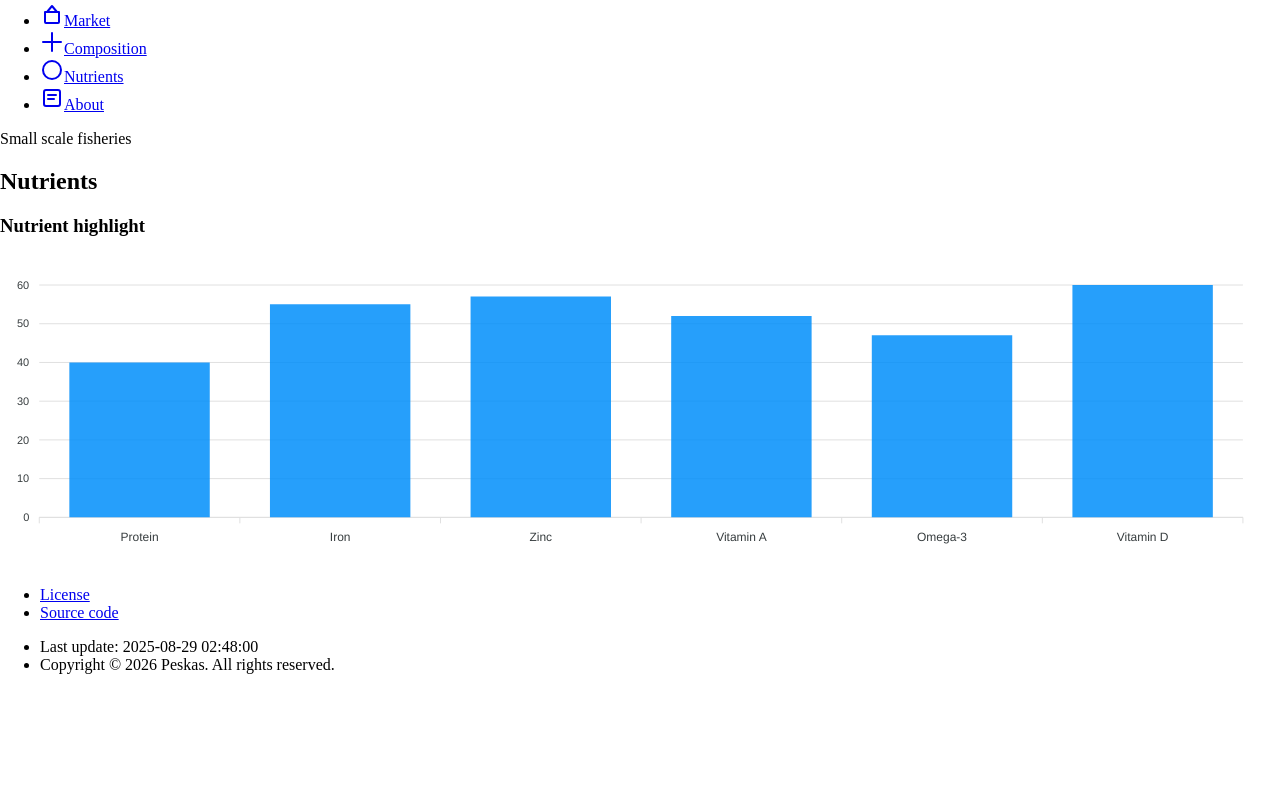
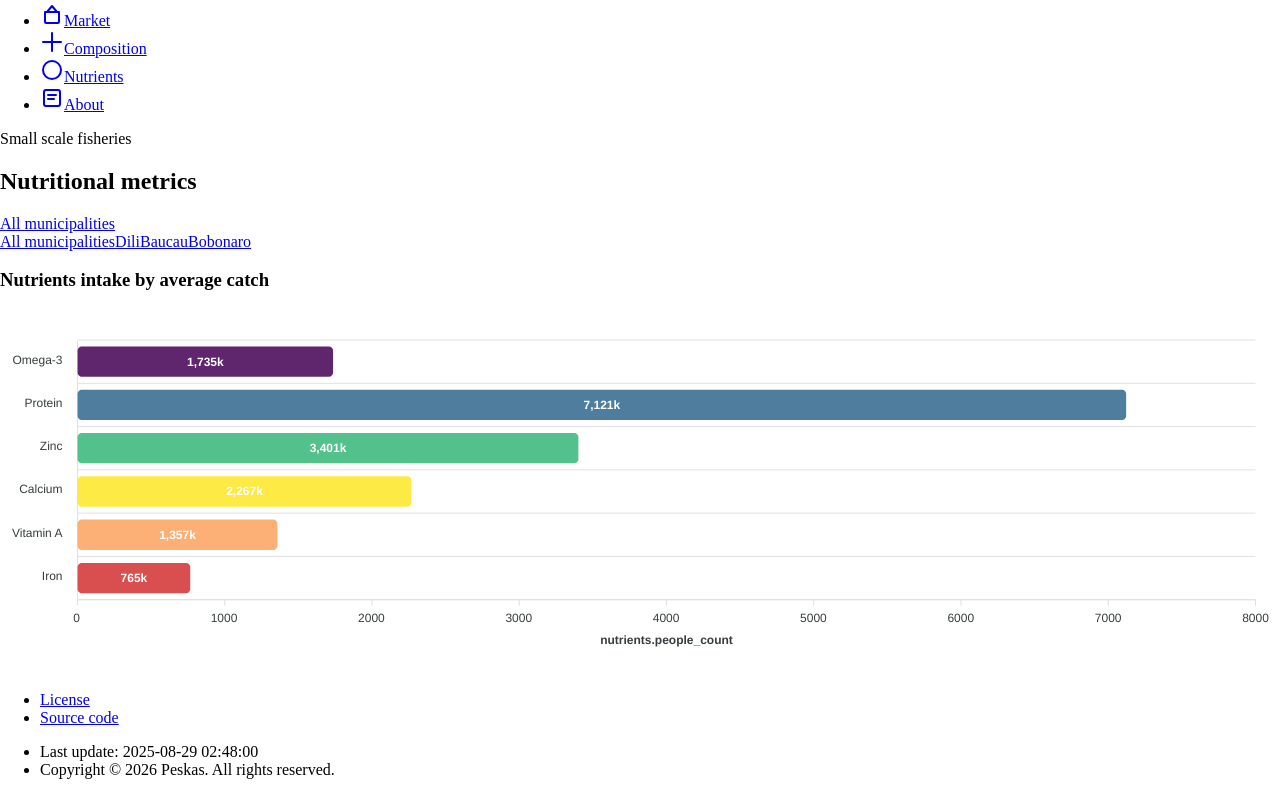
Before and after one commit to WorldFishCenter/peskas.timor.portal.v2, a React (Vite) app: page /nutrients in a window 1280 px wide. Shown: the part 314-1109 px from the top of the page. Before the commit the page ends 1004 px from the top, so only its background shows below. Built offline with nearby package versions, Linux system fonts and the light colour scheme.

Commit message:
feat: US-011b3 - Connect Nutrients and Tracks pages to global filters

```diff
--- a/scripts/ralph/prd.json
+++ b/scripts/ralph/prd.json
@@ -546,7 +546,7 @@
         "Performance is acceptable",
         "Browser verification passes"
       ],
-      "passes": false
+      "passes": true
     },
     {
       "id": "US-012a1",
--- a/src/pages/Nutrients.tsx
+++ b/src/pages/Nutrients.tsx
@@ -1,24 +1,93 @@
+import { useMemo } from 'react'
 import { useI18n } from '../i18n'
+import { useData } from '../hooks'
+import { useFilters } from '../context/FilterContext'
+import MunicipalityFilter from '../components/MunicipalityFilter'
 import ReactApexChart from 'react-apexcharts'
 import type { ApexOptions } from 'apexcharts'
+import { habitatPalette } from '../constants/colors'
 
 export default function Nutrients() {
   const { t } = useI18n()
-  const series = [{ name: t('nutrients.rdi'), data: [40, 55, 57, 52, 47, 60] }]
+  const { municipality, setMunicipality } = useFilters()
+  const { data: nutrientsData, loading } = useData('nutrients_aggregated')
+  const { data: pars } = useData('pars')
+
+  // Aggregate nutrient data by nutrient type
+  const chartData = useMemo(() => {
+    if (!nutrientsData?.month) return { categories: [], series: [] }
+
+    const nutrientTotals: Record<string, { supply: number; rdi: number }> = {}
+
+    nutrientsData.month.forEach((row) => {
+      if (!nutrientTotals[row.nutrient]) {
+        nutrientTotals[row.nutrient] = { supply: 0, rdi: 0 }
+      }
+      nutrientTotals[row.nutrient].supply += row.nut_supply || 0
+      nutrientTotals[row.nutrient].rdi += row.nut_rdi || 0
+    })
+
+    // Get display order from pars
+    const displayOrder = pars?.nutrients?.to_display || Object.keys(nutrientTotals)
+
+    const categories = displayOrder.map((nutrient) => {
+      const nutrientConfig = pars?.nutrients?.nutrients?.[nutrient]
+      return nutrientConfig?.short_name || nutrient
+    })
+
+    const data = displayOrder.map((nutrient) => {
+      const total = nutrientTotals[nutrient]
+      // Convert to thousands of people meeting RDI
+      return total ? Math.round(total.rdi / 1000) : 0
+    })
+
+    return {
+      categories,
+      series: [{ name: t('nutrients.rdi'), data }],
+    }
+  }, [nutrientsData, pars, t])
+
   const options: ApexOptions = {
-    chart: { type: 'bar', toolbar: { show: false } },
-    dataLabels: { enabled: false },
+    chart: {
+      type: 'bar',
+      toolbar: { show: false },
+      animations: { enabled: false },
+    },
+    colors: habitatPalette,
+    plotOptions: {
+      bar: {
+        horizontal: true,
+        distributed: true,
+        borderRadius: 4,
+      },
+    },
+    dataLabels: {
+      enabled: true,
+      formatter: (val: number) => `${val.toLocaleString()}k`,
+    },
+    legend: { show: false },
     xaxis: {
-      categories: [
-        t('nutrients.categories.protein'),
-        t('nutrients.categories.iron'),
-        t('nutrients.categories.zinc'),
-        t('nutrients.categories.vita'),
-        t('nutrients.categories.omega3'),
-        t('nutrients.categories.vitd'),
-      ],
+      categories: chartData.categories,
+      title: {
+        text: t('nutrients.people_count'),
+      },
+    },
+    yaxis: {
+      labels: {
+        style: {
+          fontSize: '12px',
+        },
+      },
+    },
+    tooltip: {
+      y: {
+        formatter: (val: number) => `${val.toLocaleString()}k people`,
+      },
     },
   }
+
+  const pageTitle = pars?.nutrients?.title?.text ?? t('nav.nutrients')
+  const treemapTitle = pars?.nutrients?.treemap_average?.title ?? t('nutrients.highlight')
 
   return (
     <>
@@ -27,7 +96,12 @@ export default function Nutrients() {
           <div className="row g-2 align-items-center">
             <div className="col">
               <div className="page-pretitle">{t('header.overview')}</div>
-              <h2 className="page-title">{t('nav.nutrients')}</h2>
+              <h2 className="page-title">{pageTitle}</h2>
+            </div>
+            <div className="col-auto ms-auto d-print-none">
+              <div className="btn-list">
+                <MunicipalityFilter value={municipality} onChange={setMunicipality} />
+              </div>
             </div>
           </div>
         </div>
@@ -37,9 +111,22 @@ export default function Nutrients() {
           <div className="row row-deck row-cards">
             <div className="col-12">
               <div className="card">
-                <div className="card-header"><h3 className="card-title">{t('nutrients.highlight')}</h3></div>
+                <div className="card-header">
+                  <h3 className="card-title">{treemapTitle}</h3>
+                </div>
                 <div className="card-body">
-                  <ReactApexChart options={options} series={series} type="bar" height={300} />
+                  {loading ? (
+                    <div className="d-flex justify-content-center py-5">
+                      <div className="spinner-border text-primary" role="status" />
+                    </div>
+                  ) : (
+                    <ReactApexChart
+                      options={options}
+                      series={chartData.series}
+                      type="bar"
+                      height={350}
+                    />
+                  )}
                 </div>
               </div>
             </div>
--- a/src/pages/Tracks.tsx
+++ b/src/pages/Tracks.tsx
@@ -1,10 +1,11 @@
 import { useI18n } from '../i18n'
-import { useMemo } from 'react'
+import { useState, useMemo } from 'react'
 import DeckGL from '@deck.gl/react'
 import { Map } from 'react-map-gl/maplibre'
 import { HexagonLayer } from '@deck.gl/aggregation-layers'
 import { useData } from '../hooks'
 import { heatmapColors } from '../constants/colors'
+import YearFilter from '../components/YearFilter'
 import 'maplibre-gl/dist/maplibre-gl.css'
 
 const INITIAL_VIEW_STATE = {
@@ -17,15 +18,23 @@ const INITIAL_VIEW_STATE = {
 
 export default function Tracks() {
   const { t } = useI18n()
+  const [selectedYear, setSelectedYear] = useState<string>('all')
   const { data: tracks, loading } = useData('predicted_tracks')
 
+  // Filter tracks by year
+  const filteredTracks = useMemo(() => {
+    if (!tracks) return []
+    if (selectedYear === 'all') return tracks
+    return tracks.filter((track) => track.year.toString() === selectedYear)
+  }, [tracks, selectedYear])
+
   const layers = useMemo(() => {
-    if (!tracks) return []
+    if (!filteredTracks.length) return []
 
     return [
       new HexagonLayer({
         id: 'hexagon-layer',
-        data: tracks,
+        data: filteredTracks,
         getPosition: (d: any) => [d.lon, d.lat],
         radius: 5000,
         elevationScale: 0,
@@ -34,7 +43,7 @@ export default function Tracks() {
         colorRange: heatmapColors,
       }),
     ]
-  }, [tracks])
+  }, [filteredTracks])
 
   return (
     <>
@@ -44,6 +53,11 @@ export default function Tracks() {
             <div className="col">
               <div className="page-pretitle">{t('header.overview')}</div>
               <h2 className="page-title">{t('nav.tracks')}</h2>
+            </div>
+            <div className="col-auto ms-auto d-print-none">
+              <div className="btn-list">
+                <YearFilter value={selectedYear} onChange={setSelectedYear} />
+              </div>
             </div>
           </div>
         </div>
```
Also changed, not shown: scripts/ralph/progress.txt.
